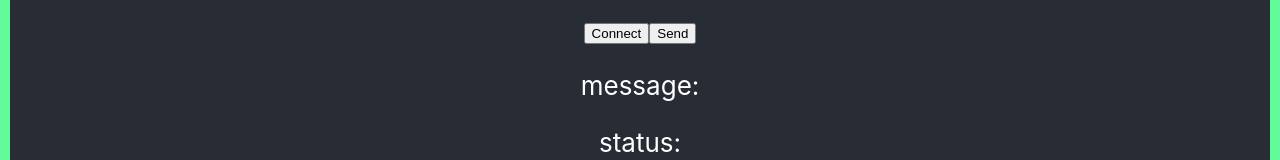
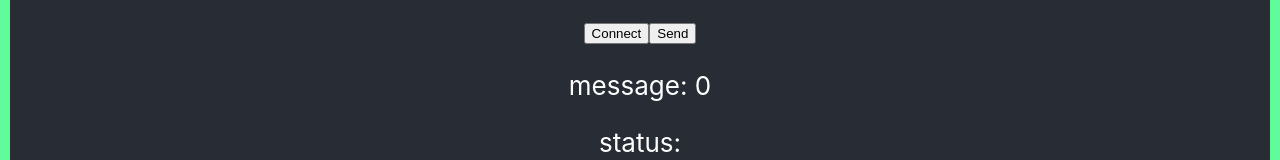
Before and after one commit to ThinDrew/vs-hardware-connect, a React (Create React App) app: page / in a window 1280 px wide. Shown: the part 283-443 px from the top of the page. Built offline with nearby package versions, Linux system fonts and the light colour scheme.

Commit message:
Повесил обработчик (работа со State)

```diff
--- a/src/MainPage.tsx
+++ b/src/MainPage.tsx
@@ -12,12 +12,18 @@ export default class MainPage extends Component<{}, IMainPageState>{
         }
     }
 
+    incCounter(e: any) {
+        this.setState( state => ({
+            count: state.count + 1
+        }))
+    }
+
     render(): React.ReactNode {
         return(
             <div>
-                <input type="button" value="Connect"/>
+                <input type="button" value="Connect" onClick={(e) => this.incCounter(e)}/>
                 <input type="button" value="Send"/>
-                <p>message:</p>
+                <p>message: {this.state.count}</p>
                 <p>status:</p>
                 <p>text:</p>
             </div>
```
